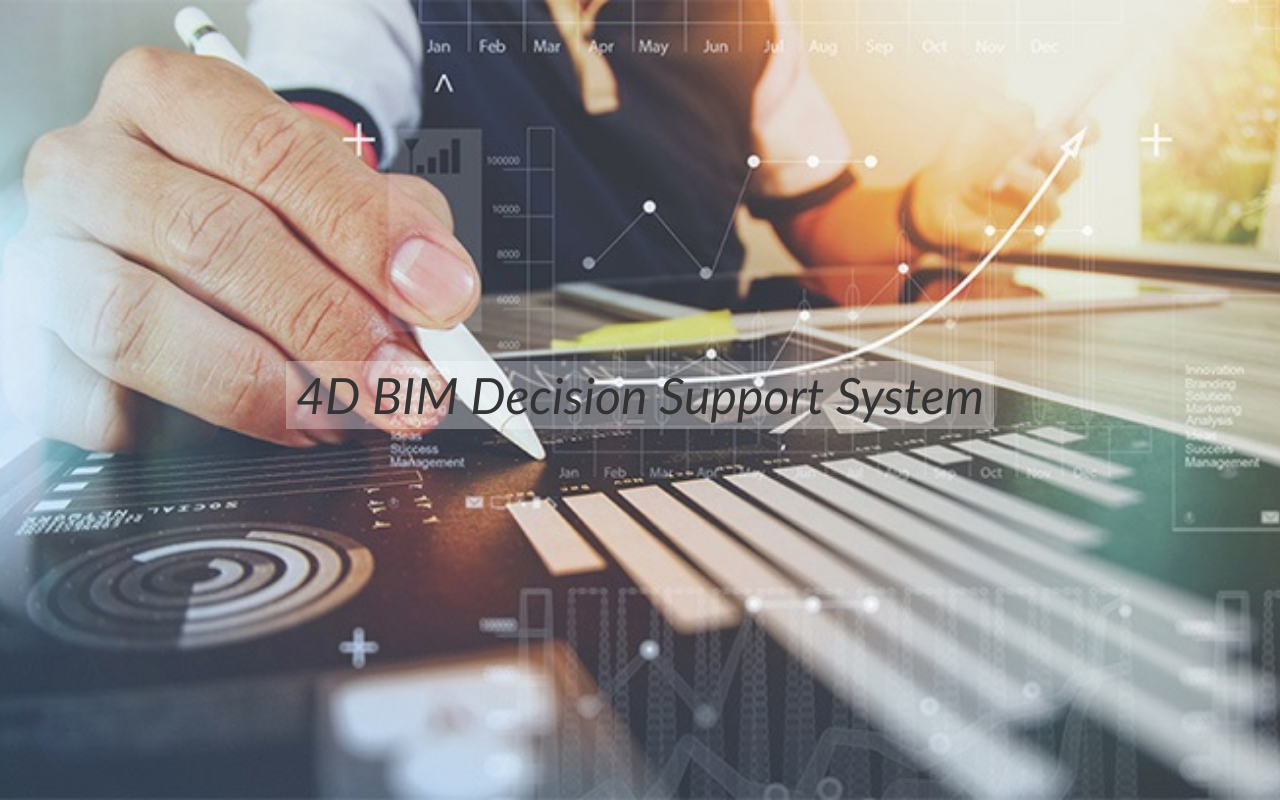
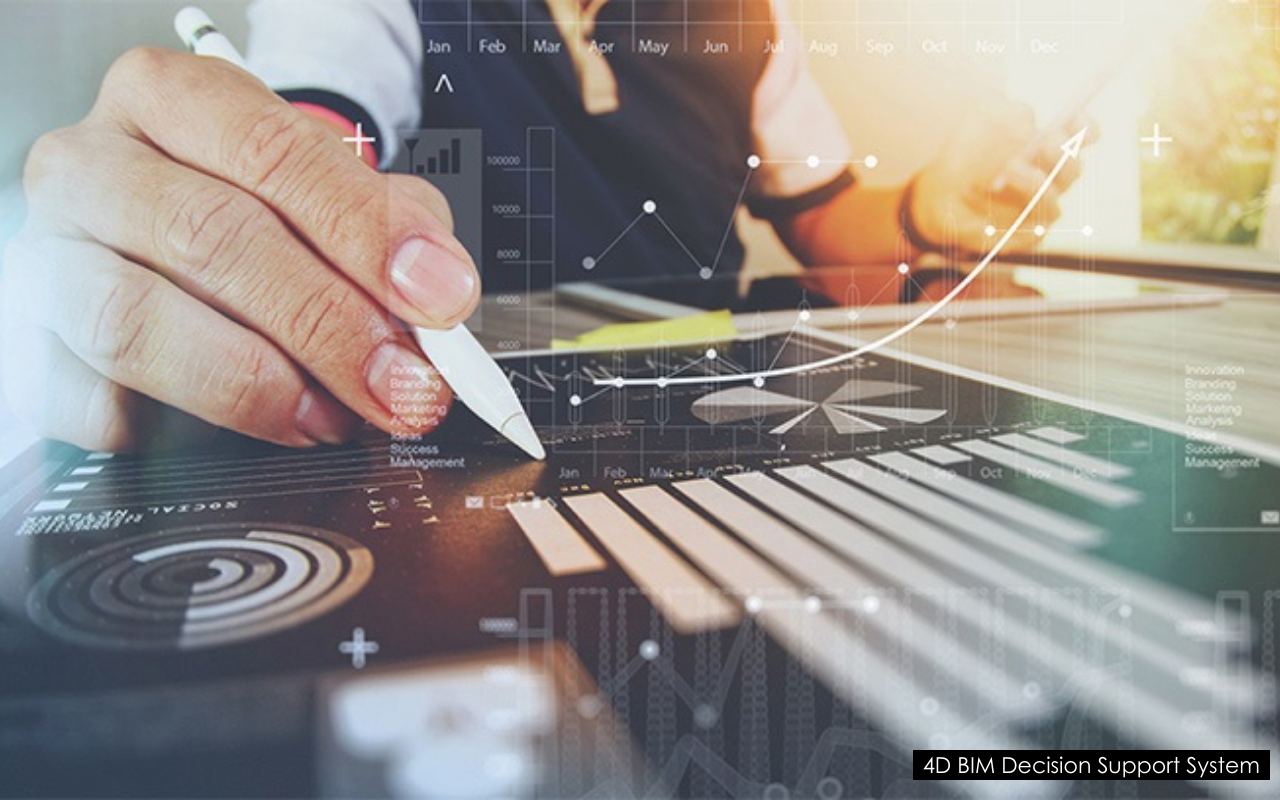
Before and after one commit to Chipop/bim_4d, a Flask app: template templates/index.html in a window 1280 px wide. Run offline with Flask 2, Linux system fonts and the light colour scheme; a user stored in the database is signed in; tables that the repository leaves empty hold one stand-in row (values such as "Sample post"); the template is opened without the code that fills it: most values are stand-ins (such as "Sample title", 1, 10 or a date in 2020); parts of the project's set-up code (start-up, migrations or seed data) failed here and were passed over; some libraries are stand-ins or nearby versions.

Commit message:
Chnage home page and fonts

```diff
--- a/static/css/style.css
+++ b/static/css/style.css
@@ -2,6 +2,11 @@
 	font-family: 'CASTELAR';
 	src: url('fonts/CASTELAR.eot');
 	src: local('CASTELAR'), url('fonts/CASTELAR.woff') format('woff'), url('fonts/CASTELAR.ttf') format('truetype');
+}
+
+@font-face {
+	font-family: 'Century Gothic';
+	src: local('Century Gothic'), url('fonts/CenturyGothic.ttf') format('truetype');
 }
 
 p {
@@ -25,16 +30,17 @@ li {
 }
 
 .bim-title {
-    font-style: italic;
+    font-family: "Century Gothic", verdana, helvetica, sans-serif;
     font-weight: normal;
-    background-color: rgba(255,255,255,0.3);
-    color: gray();
+    background-color: black;
+    color: white;
     padding-left: 10px;
     padding-right: 10px;
-    font-size: 50px;
+    font-size: 22px;
 }
 
 .bim-page-title {
+    font-family: "Century Gothic", verdana, helvetica, sans-serif;
     font-weight: normal;
     padding-left: 10px;
     padding-right: 10px;
@@ -43,7 +49,7 @@ li {
     border-bottom-width: thick;
     border-right-width: thick;
     border-top-width: thin;
-    font-size: 22pt;
+    font-size: 17pt;
     text-align: center;
 }
 
--- a/templates/attributes.html
+++ b/templates/attributes.html
@@ -20,7 +20,7 @@
 <div class="container">
     <br>
     <div align="middle">
-        <span class="bim-page-title">4D BIM Attributes</span>
+        <span class="bim-page-title" style="font-size: 16pt;">4D BIM Attributes</span>
         <div>
             <img src="{{ url_for('static', filename='img/attribute.jpg') }}" class="bim-page-img" style="max-width: 800px;">
         </div>
--- a/templates/exemplar_aspect.html
+++ b/templates/exemplar_aspect.html
@@ -21,7 +21,7 @@ Successful CM
 <div class="container">
     <br>
     <div align="middle">
-        <span class="bim-page-title">
+        <span class="bim-page-title" style="font-size: 16pt;">
             Exemplar Aspects of Evaluation
         </span>
     </div>
--- a/templates/explained.html
+++ b/templates/explained.html
@@ -21,7 +21,7 @@ Explained
     <br>
     <div align="middle">
         <span class="bim-page-title">
-            Construction management constraints
+            Construction Management Monstraints
         </span>
     </div>
     <br>
--- a/templates/index.html
+++ b/templates/index.html
@@ -19,12 +19,11 @@
 {% endblock %}
 
 {% block content %}
-<body>
-    <div id="main">
-        <div>
-            <!-- stuff -->
-            <p class="bim-title">4D BIM Decision Support System</p>
-        </div>
+<body style="background: url('/static/img/back.jpg') no-repeat center center fixed; -webkit-background-size: cover; -moz-background-size: cover; -o-background-size: cover; background-size: cover;">
+    <div style="position: fixed; bottom: 10px; right: 10px;">
+        <!-- stuff -->
+        <!-- stuff -->
+        <p class="bim-title">4D BIM Decision Support System</p>
     </div>
 
 </body>
--- a/templates/management.html
+++ b/templates/management.html
@@ -21,7 +21,7 @@ Successful CM
 <div class="container">
     <br>
     <div align="middle">
-        <span class="bim-page-title">
+        <span class="bim-page-title" style="font-size: 15.5pt;">
             4D BIM Added Value
         </span>
     </div>
--- a/templates/planned_output.html
+++ b/templates/planned_output.html
@@ -25,7 +25,7 @@ Planned Outputs
     </div>
     <br>
     <div align="middle">
-        <span class="bim-page-title">
+        <span class="bim-page-title" style="font-size: 16pt;">
             Planned Outputs
         </span>
     </div>
--- a/templates/risk_mitigation.html
+++ b/templates/risk_mitigation.html
@@ -21,7 +21,7 @@ Successful CM
 <div class="container">
     <br>
     <div align="middle">
-        <span class="bim-page-title">
+        <span class="bim-page-title" style="font-size: 16pt;">
             Risk Mitigation
         </span>
     </div>
```
Also changed, not shown: static/css/fonts/Century Gothic.ttf (added), static/css/fonts/CenturyGothic.ttf (added), static/css/fonts/GOTHIC.TTF (added), static/css/fonts/GOTHICB.TTF (added), static/css/fonts/GOTHICB0.TTF (added), static/css/fonts/GOTHICBI.TTF (added), static/css/fonts/GOTHICI.TTF (added).
